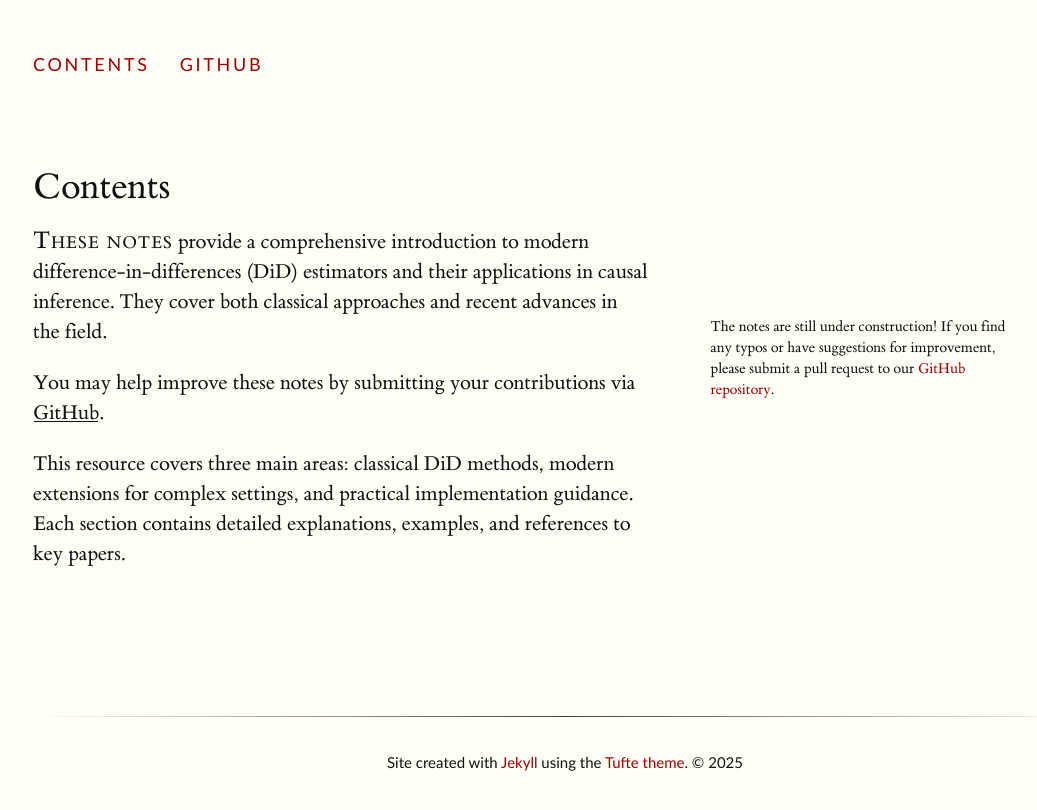
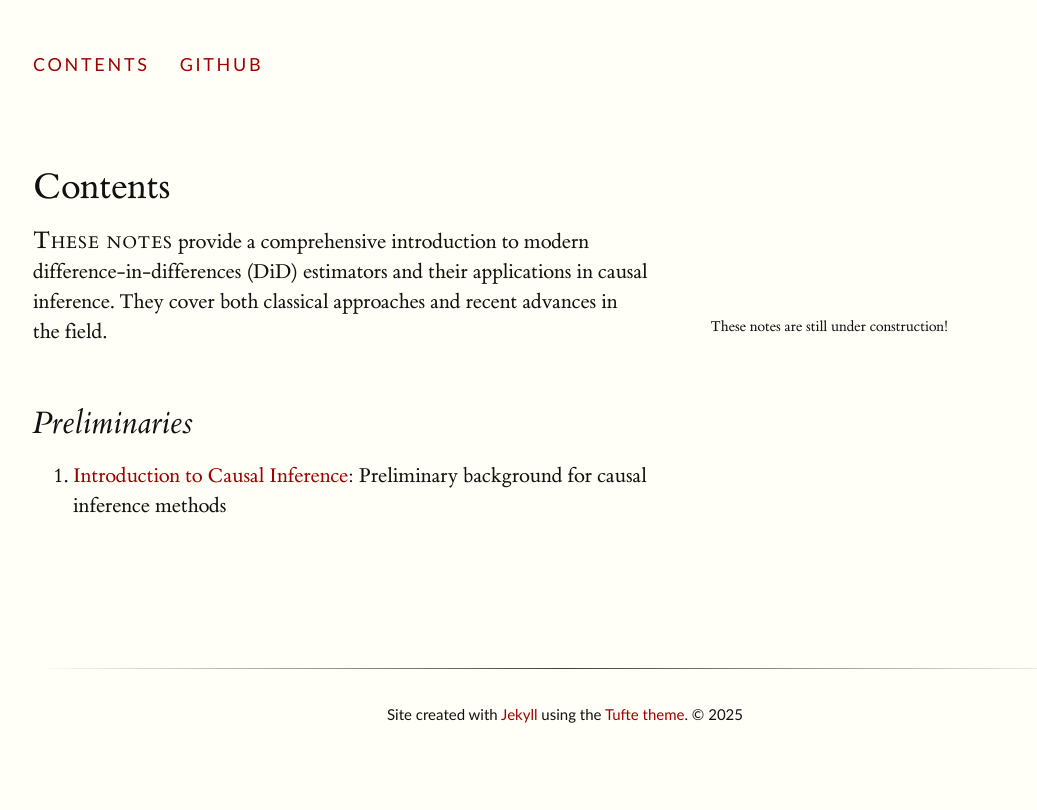
Before and after one commit to jordandeklerk/did-notes, a Jekyll site: the page built from index.md, in a window 1280 px wide. Shown: the top 810 px of the page, without its empty margins (127-1164 px from the left). Built offline with Jekyll 4.4.1, drawn with Linux system fonts in a browser that asks for light colours.

Commit message:
start intro section

```diff
--- a/index.md
+++ b/index.md
@@ -3,8 +3,9 @@ layout: post
 title: Contents
 ---
 <span class="newthought">These notes</span> provide a comprehensive introduction to modern difference-in-differences (DiD) estimators and their applications in causal inference. They cover both classical approaches and recent advances in the field.
-{% include marginnote.html id='mn-construction' note='The notes are still under construction! If you find any typos or have suggestions for improvement, please submit a pull request to our [GitHub repository](https://github.com/jordandeklerk/did-notes).'%}
+{% include marginnote.html id='mn-construction' note='These notes are still under construction!'%}
 
-You may help improve these notes by submitting your contributions via [GitHub](https://github.com/jordandeklerk/did-notes).
 
-This resource covers three main areas: classical DiD methods, modern extensions for complex settings, and practical implementation guidance. Each section contains detailed explanations, examples, and references to key papers.
+## Preliminaries
+
+1. [Introduction to Causal Inference](introduction/causal-inference): Preliminary background for causal inference methods
```
Also changed, not shown: introduction/causal-inference.md (added, +39 -0 lines).
